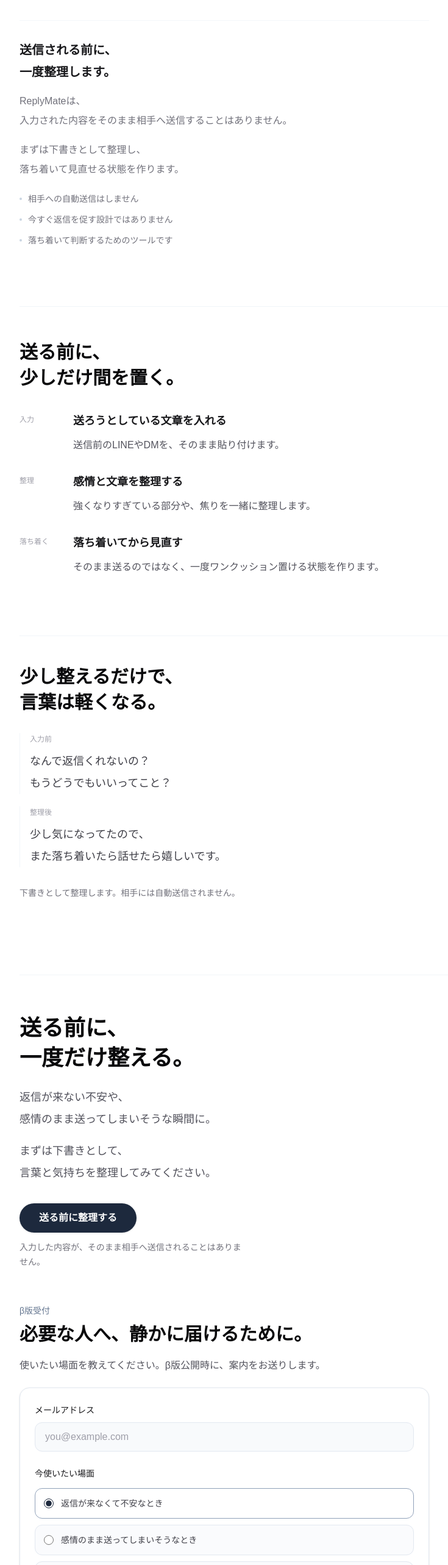
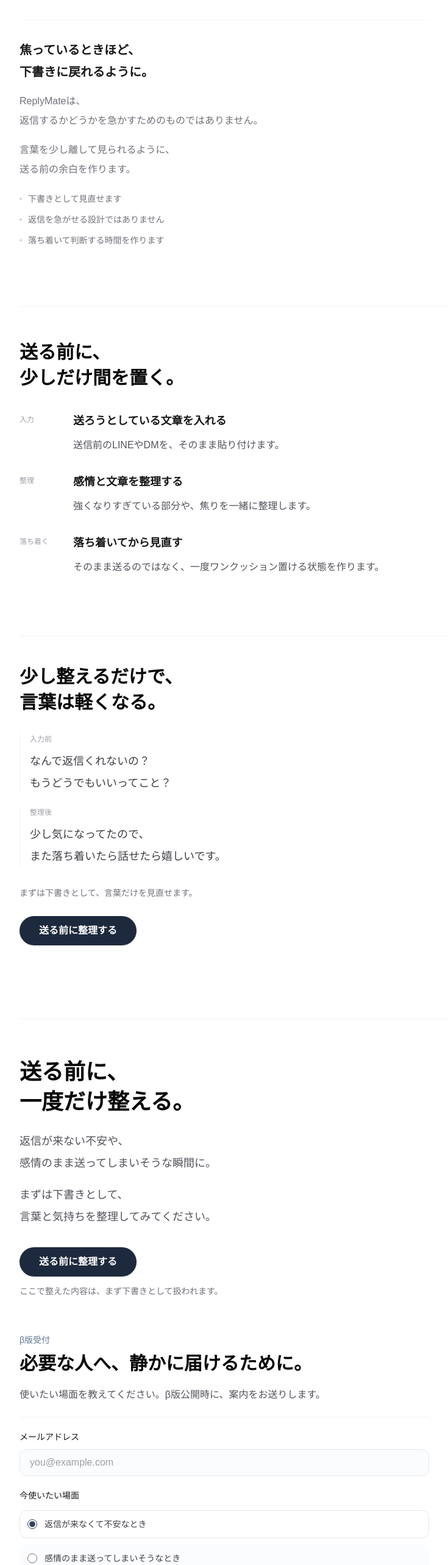
Before and after one commit to KOMAPPY-MG/ReplyMate, a Next.js app: page / in a window 1280 px wide. Shown: the part 1491-4057 px from the top of the page at 61% size, without its empty margins (224-959 px from the left). Built offline with nearby package versions, Linux system fonts and the light colour scheme.

Commit message:
LPの重複と受付フォーム表示を調整

```diff
--- a/src/app/BetaSignupForm.tsx
+++ b/src/app/BetaSignupForm.tsx
@@ -37,7 +37,7 @@ export function BetaSignupForm() {
   if (isSubmitted) {
     return (
       <div
-        className="rounded-2xl border border-slate-200 bg-slate-50/70 p-5 sm:p-6"
+        className="rounded-2xl border border-slate-100 bg-slate-50/60 p-5 sm:p-6"
         role="status"
         aria-live="polite"
       >
@@ -45,7 +45,7 @@ export function BetaSignupForm() {
           登録ありがとうございます
         </p>
         <p className="mt-2 text-pretty text-sm leading-7 text-zinc-600">
-          β版公開時に案内します。入力内容が、そのまま相手へ送信されることはありません。
+          β版公開時に案内します。ここでの内容は、受付の参考として扱います。
         </p>
       </div>
     );
@@ -53,7 +53,7 @@ export function BetaSignupForm() {
 
   return (
     <form
-      className="rounded-2xl border border-slate-200 bg-white p-5 shadow-sm sm:p-6"
+      className="border-t border-slate-100 pt-5"
       onSubmit={handleSubmit}
       noValidate
     >
@@ -67,7 +67,7 @@ export function BetaSignupForm() {
         <input
           id="beta-email"
           name="email"
-          className="mt-2 h-12 w-full rounded-xl border border-slate-200 bg-slate-50 px-4 text-base text-zinc-950 outline-none transition-colors duration-150 placeholder:text-zinc-400 focus:border-slate-400 focus:bg-white focus:ring-2 focus:ring-slate-200"
+          className="mt-2 h-11 w-full rounded-xl border border-slate-200 bg-slate-50/60 px-4 text-base text-zinc-950 outline-none transition-colors duration-150 placeholder:text-zinc-400 focus:border-slate-400 focus:bg-white focus:ring-2 focus:ring-slate-200"
           type="email"
           value={email}
           onChange={(event) => setEmail(event.target.value)}
@@ -90,18 +90,18 @@ export function BetaSignupForm() {
         ) : null}
       </div>
 
-      <fieldset className="mt-6">
+      <fieldset className="mt-5">
         <legend className="text-sm font-medium leading-6 text-zinc-900">
           今使いたい場面
         </legend>
         <div className="mt-3 space-y-2.5">
           {intentOptions.map((option) => (
             <label
-              className="flex cursor-pointer items-start gap-3 rounded-xl border border-slate-200 bg-slate-50/70 px-3.5 py-3 text-sm leading-6 text-zinc-700 transition-colors duration-150 has-[:checked]:border-slate-400 has-[:checked]:bg-white"
+              className="flex cursor-pointer items-start gap-3 rounded-xl border border-transparent bg-slate-50/60 px-3 py-2.5 text-sm leading-6 text-zinc-700 transition-colors duration-150 has-[:checked]:border-slate-200 has-[:checked]:bg-white"
               key={option}
             >
               <input
-                className="mt-1 size-4 shrink-0 accent-slate-800"
+                className="mt-1 size-4 shrink-0 accent-slate-700"
                 type="radio"
                 name="intent"
                 value={option}
@@ -114,7 +114,7 @@ export function BetaSignupForm() {
         </div>
       </fieldset>
 
-      <div className="mt-6">
+      <div className="mt-5">
         <label
           className="text-sm font-medium leading-6 text-zinc-900"
           htmlFor="beta-note"
@@ -125,7 +125,7 @@ export function BetaSignupForm() {
         <textarea
           id="beta-note"
           name="note"
-          className="mt-2 min-h-28 w-full resize-y rounded-xl border border-slate-200 bg-slate-50 px-4 py-3 text-base leading-7 text-zinc-950 outline-none transition-colors duration-150 placeholder:text-zinc-400 focus:border-slate-400 focus:bg-white focus:ring-2 focus:ring-slate-200"
+          className="mt-2 min-h-24 w-full resize-y rounded-xl border border-slate-200 bg-slate-50/60 px-4 py-3 text-base leading-7 text-zinc-950 outline-none transition-colors duration-150 placeholder:text-zinc-400 focus:border-slate-400 focus:bg-white focus:ring-2 focus:ring-slate-200"
           value={note}
           onChange={(event) => setNote(event.target.value)}
           placeholder="例: 送る前に強すぎる言葉だけ教えてほしい"
@@ -133,7 +133,7 @@ export function BetaSignupForm() {
       </div>
 
       <button
-        className="mt-7 inline-flex h-12 w-full items-center justify-center rounded-full bg-slate-800 px-8 text-base font-semibold text-white shadow-sm transition-colors duration-150 hover:bg-slate-700 focus:outline-none focus:ring-2 focus:ring-slate-700 focus:ring-offset-2"
+        className="mt-6 inline-flex h-12 w-full items-center justify-center rounded-full bg-slate-800 px-8 text-base font-semibold text-white shadow-sm transition-colors duration-150 hover:bg-slate-700 focus:outline-none focus:ring-2 focus:ring-slate-700 focus:ring-offset-2"
         type="submit"
       >
         β版の案内を受け取る
@@ -143,7 +143,7 @@ export function BetaSignupForm() {
         className="mt-3 text-pretty text-xs leading-5 text-zinc-500"
         id="beta-form-help"
       >
-        入力内容がそのまま相手に送信されることはありません。β版公開時に案内します。
+        入力内容は受付の参考にします。β版公開時に案内します。
       </p>
     </form>
   );
--- a/src/app/page.tsx
+++ b/src/app/page.tsx
@@ -22,9 +22,9 @@ const empathyItems = [
 ];
 
 const safetyItems = [
-  "相手への自動送信はしません",
-  "今すぐ返信を促す設計ではありません",
-  "落ち着いて判断するためのツールです",
+  "下書きとして見直せます",
+  "返信を急がせる設計ではありません",
+  "落ち着いて判断する時間を作ります",
 ];
 
 const howItWorksItems = [
@@ -221,20 +221,20 @@ export default function Home() {
 
           <div className="mt-14 max-w-2xl border-t border-slate-100/80 pt-7 sm:mt-16 sm:pt-8">
             <h2 className="text-balance text-lg font-semibold leading-7 text-zinc-900 sm:text-xl sm:leading-8">
-              <span className="block">送信される前に、</span>
-              <span className="mt-1 block">一度整理します。</span>
+              <span className="block">焦っているときほど、</span>
+              <span className="mt-1 block">下書きに戻れるように。</span>
             </h2>
 
             <div className="mt-4 space-y-4 text-pretty text-sm leading-7 text-zinc-500 sm:text-base sm:leading-8">
               <p>
                 ReplyMateは、
                 <br />
-                入力された内容をそのまま相手へ送信することはありません。
+                返信するかどうかを急かすためのものではありません。
               </p>
               <p>
-                まずは下書きとして整理し、
+                言葉を少し離して見られるように、
                 <br />
-                落ち着いて見直せる状態を作ります。
+                送る前の余白を作ります。
               </p>
             </div>
 
@@ -305,8 +305,17 @@ export default function Home() {
           </div>
 
           <p className="mt-7 max-w-2xl text-sm leading-7 text-zinc-500">
-            下書きとして整理します。相手には自動送信されません。
+            まずは下書きとして、言葉だけを見直せます。
           </p>
+
+          <div className="mt-6 flex w-full flex-col items-start sm:w-auto">
+            <a
+              href="#beta"
+              className="inline-flex h-12 w-full items-center justify-center rounded-full bg-slate-800 px-8 text-base font-semibold text-white shadow-sm transition-colors duration-150 hover:bg-slate-700 focus:outline-none focus:ring-2 focus:ring-slate-700 focus:ring-offset-2 sm:w-auto"
+            >
+              送る前に整理する
+            </a>
+          </div>
         </div>
       </section>
 
@@ -339,7 +348,7 @@ export default function Home() {
                 送る前に整理する
               </a>
               <p className="max-w-sm text-pretty text-sm leading-6 text-zinc-500">
-                入力した内容が、そのまま相手へ送信されることはありません。
+                ここで整えた内容は、まず下書きとして扱われます。
               </p>
             </div>
           </div>
```
